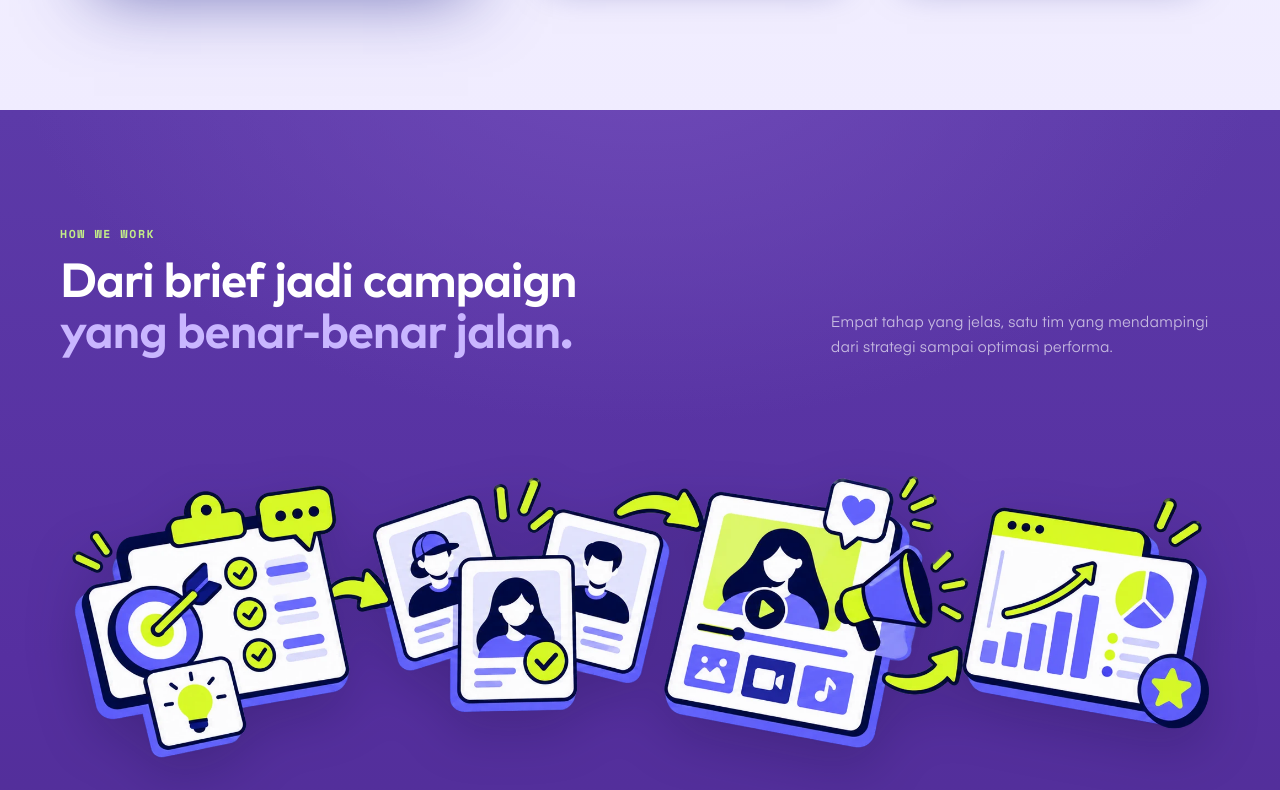
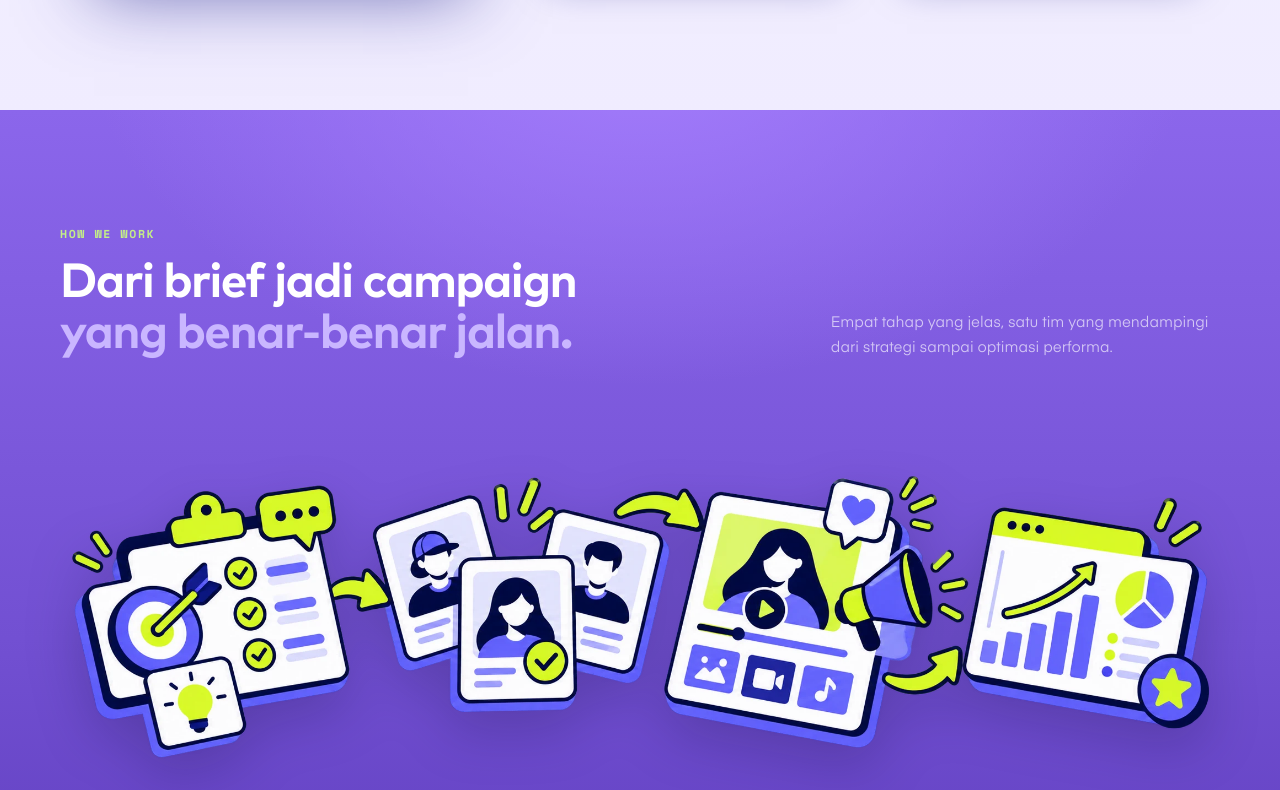
Before and after one commit to fabian4819/Azera-Frontend, a React (Vite) app: page /service/affiliate-creator-campaign in a window 1280 px wide. Shown: the part 1750-2540 px from the top of the page. Built offline with nearby package versions, Linux system fonts and the light colour scheme; no server answers.

Commit message:
Unify hero gradient across footer, service pages, and CSS variable
- Replace hardcoded footer gradient with shared --hero-bg variable
- Update --hero-bg palette to match service hero image (lighter purple)
- Adjust service loading background color to match new palette

```diff
--- a/src/components/layout/Footer.tsx
+++ b/src/components/layout/Footer.tsx
@@ -141,9 +141,7 @@ export default function Footer() {
               position: 'relative',
               borderRadius: '20px',
               padding: '28px',
-              background:
-                'radial-gradient(85% 65% at 50% -8%, #6f4ab8, rgba(111,74,184,0) 58%),' +
-                'linear-gradient(180deg, #5c3aa8 0%, #562fa0 52%, #4a2f8c 100%)',
+              background: 'var(--hero-bg)',
               display: 'flex',
               flexDirection: 'column',
               justifyContent: 'space-between',
--- a/src/index.css
+++ b/src/index.css
@@ -46,8 +46,9 @@
   --error-container: #ffdad6;
 
   /* Latar ungu hero — dipakai juga oleh Payoff, Solutions, For Brand, FAQ */
-  --hero-bg: radial-gradient(85% 65% at 50% -8%, #6f4ab8, rgba(111,74,184,0) 58%),
-    linear-gradient(180deg, #5c3aa8 0%, #562fa0 52%, #4a2f8c 100%);
+  /* Disamakan dengan palet gambar hero service (sampling: #a47dfc atas → #5332b1 bawah) */
+  --hero-bg: radial-gradient(70% 55% at 50% -8%, #a47dfc, rgba(164,125,252,0) 62%),
+    linear-gradient(180deg, #8b66eb 0%, #7250d2 50%, #5332b1 100%);
 
   --surface: #f8f9ff;
   --surface-low: #f2f3f9;
--- a/src/pages/ServiceDetail.tsx
+++ b/src/pages/ServiceDetail.tsx
@@ -378,7 +378,7 @@ export default function ServiceDetail() {
           display: flex;
           align-items: center;
           justify-content: center;
-          background-color: #562fa0;
+          background-color: #7250d2;
           text-align: center;
         }
         .service-hero-bg {
```
